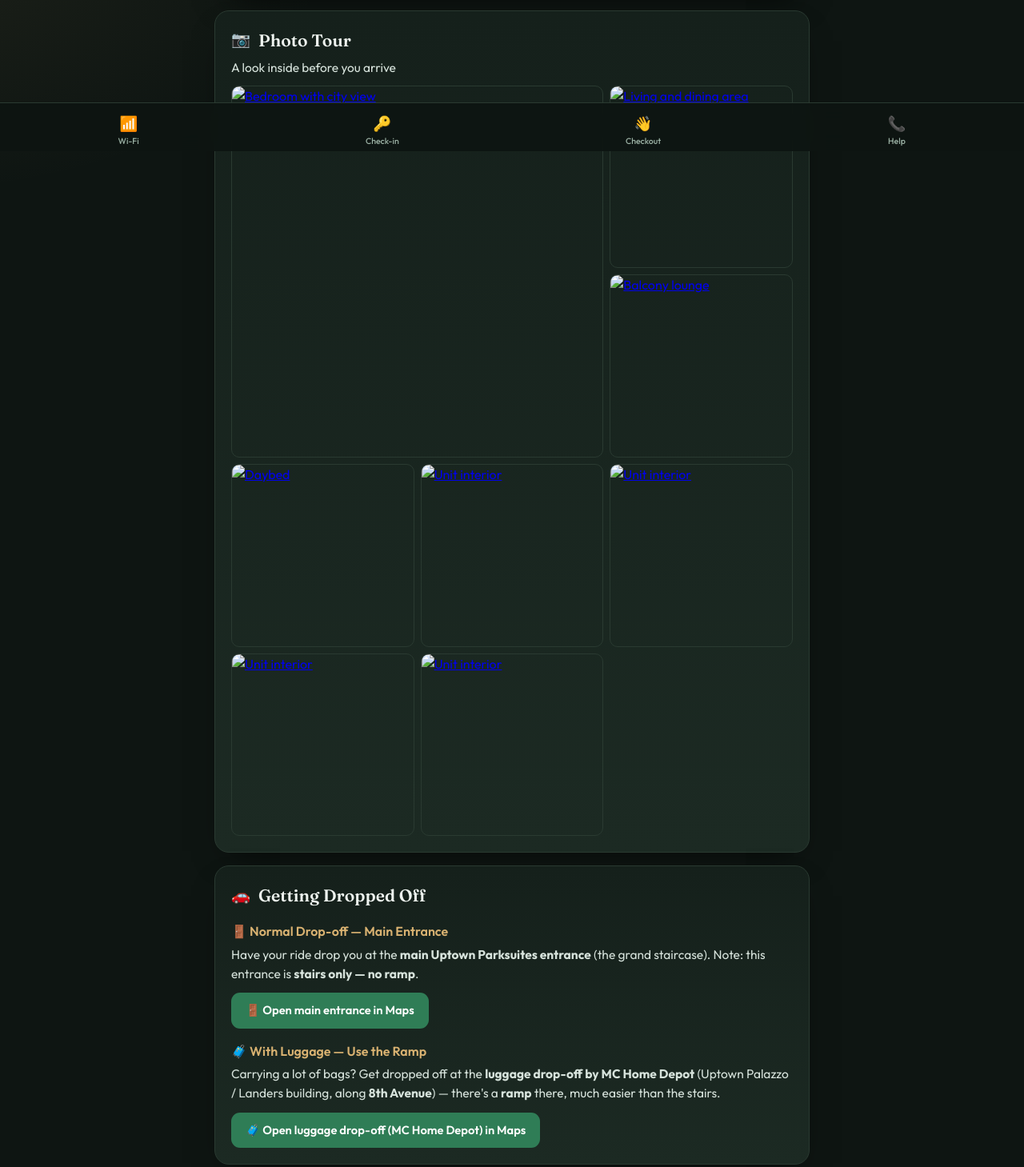
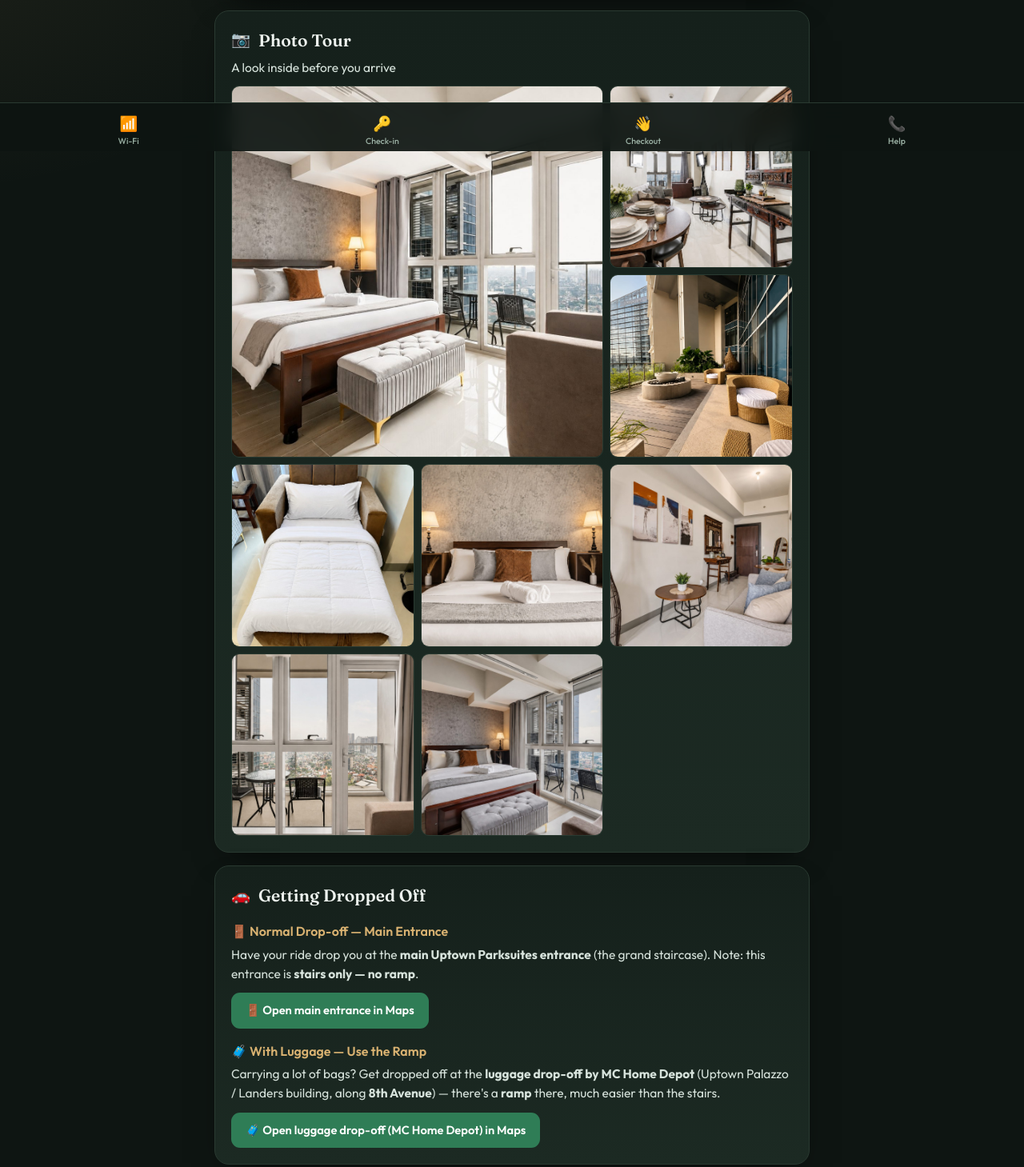
Before and after one commit to norbertoadviento-hash/Luxury-Nordic-BGC-T2-29U, a plain HTML site: page index.html in a window 1280 px wide. Shown: the part 611-2070 px from the top of the page at 80% size. Drawn offline with Linux system fonts and the light colour scheme.

Commit message:
Fix broken image paths (remove photos/ prefix)
Updated image paths in the gallery section to remove 'photos/' prefix.

```diff
--- a/index.html
+++ b/index.html
@@ -42,7 +42,7 @@
     padding:54px 0 30px;
     background:
       linear-gradient(180deg, rgba(14,21,18,0) 40%, var(--bg) 100%),
-      url("photos/bedroom-view.jpg") center/cover no-repeat;
+      url("bedroom-view.jpg") center/cover no-repeat;
     border-bottom:1px solid var(--line);
   }
   header.hero::before{content:"";position:absolute;inset:0;background:rgba(8,12,10,.55)}
@@ -304,14 +304,14 @@
       <h2><span class="ico">📷</span> Photo Tour</h2>
       <p class="lead">A look inside before you arrive</p>
       <div class="gallery">
-        <a href="photos/bedroom-view.jpg" target="_blank" rel="noopener"><img src="photos/bedroom-view.jpg" alt="Bedroom with city view"></a>
-        <a href="photos/living-dining.jpg" target="_blank" rel="noopener"><img src="photos/living-dining.jpg" alt="Living and dining area"></a>
-        <a href="photos/balcony-lounge.jpg" target="_blank" rel="noopener"><img src="photos/balcony-lounge.jpg" alt="Balcony lounge"></a>
-        <a href="photos/daybed.jpg" target="_blank" rel="noopener"><img src="photos/daybed.jpg" alt="Daybed"></a>
-        <a href="photos/photo-05.jpg" target="_blank" rel="noopener"><img src="photos/photo-05.jpg" alt="Unit interior"></a>
-        <a href="photos/photo-06.jpg" target="_blank" rel="noopener"><img src="photos/photo-06.jpg" alt="Unit interior"></a>
-        <a href="photos/photo-07.jpg" target="_blank" rel="noopener"><img src="photos/photo-07.jpg" alt="Unit interior"></a>
-        <a href="photos/photo-08.jpg" target="_blank" rel="noopener"><img src="photos/photo-08.jpg" alt="Unit interior"></a>
+        <a href="bedroom-view.jpg" target="_blank" rel="noopener"><img src="bedroom-view.jpg" alt="Bedroom with city view"></a>
+        <a href="living-dining.jpg" target="_blank" rel="noopener"><img src="living-dining.jpg" alt="Living and dining area"></a>
+        <a href="balcony-lounge.jpg" target="_blank" rel="noopener"><img src="balcony-lounge.jpg" alt="Balcony lounge"></a>
+        <a href="daybed.jpg" target="_blank" rel="noopener"><img src="daybed.jpg" alt="Daybed"></a>
+        <a href="photo-05.jpg" target="_blank" rel="noopener"><img src="photo-05.jpg" alt="Unit interior"></a>
+        <a href="photo-06.jpg" target="_blank" rel="noopener"><img src="photo-06.jpg" alt="Unit interior"></a>
+        <a href="photo-07.jpg" target="_blank" rel="noopener"><img src="photo-07.jpg" alt="Unit interior"></a>
+        <a href="photo-08.jpg" target="_blank" rel="noopener"><img src="photo-08.jpg" alt="Unit interior"></a>
       </div>
     </div>
 
```
